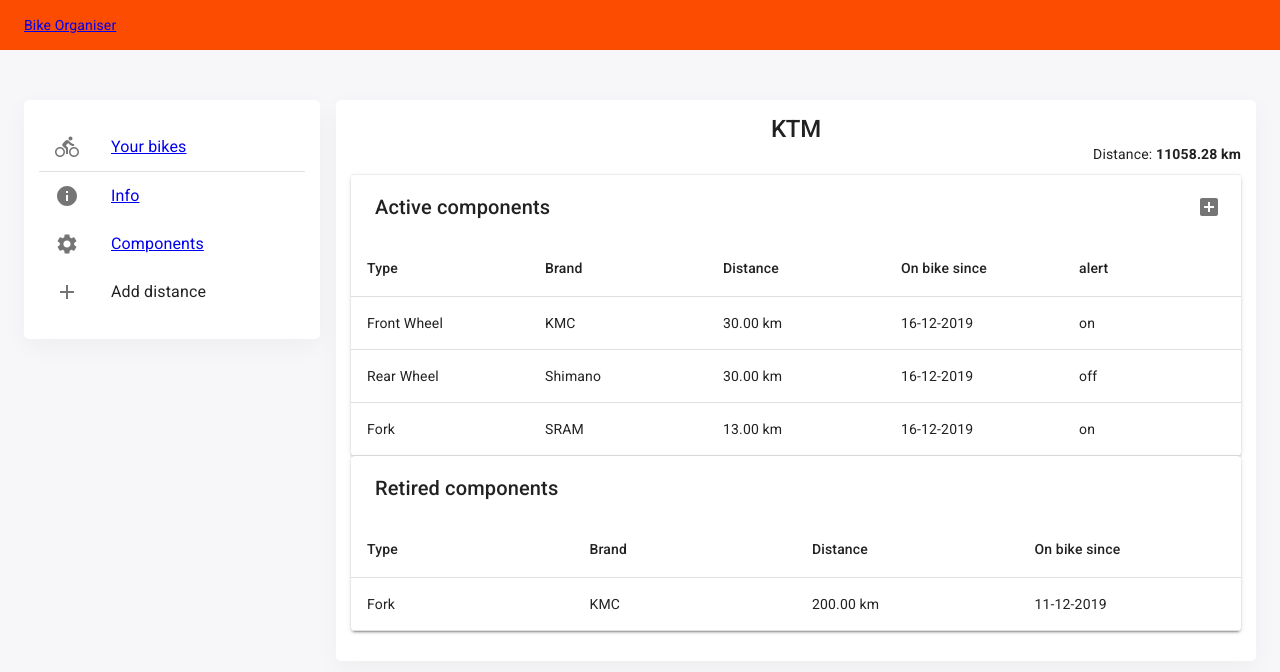
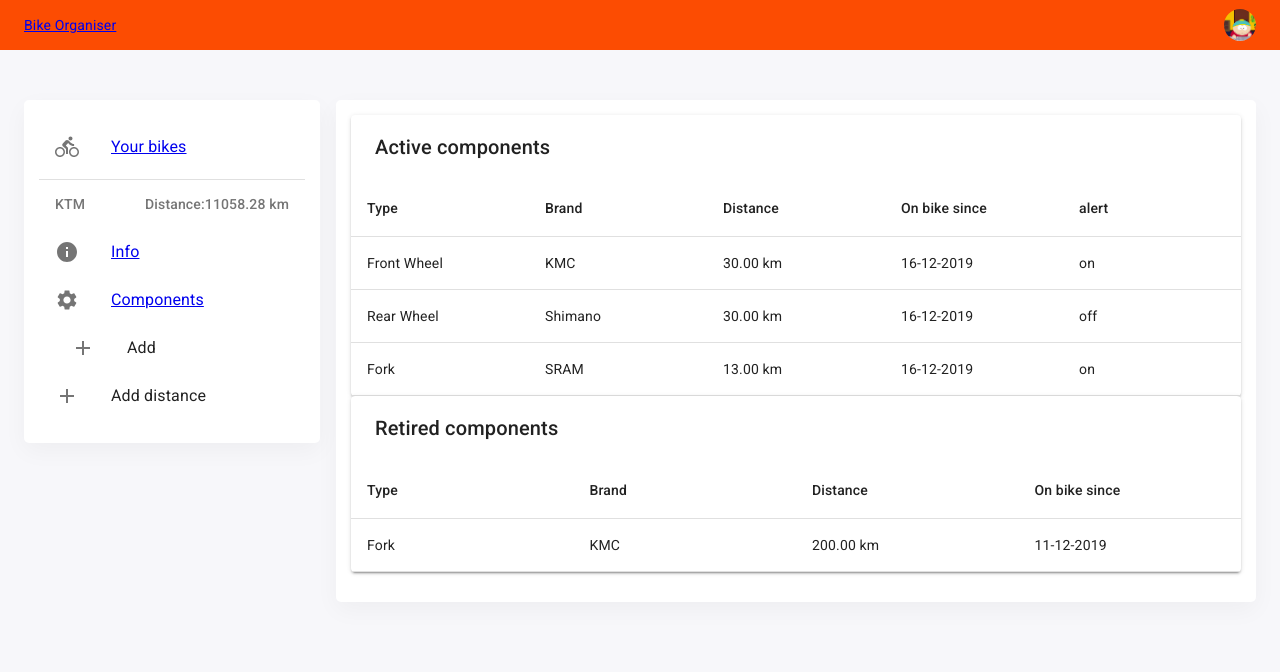
Before and after one commit to saren1986/bikebook, a React (Create React App) app: page /bike/components in a window 1280 px wide. Shown: the top 672 px of the page. Built offline with nearby package versions, Linux system fonts and the light colour scheme.

Commit message:
refactor navigation structure, delete bike top header

```diff
--- a/src/components/BikesPanel/BikeComponents/BikeComponents.jsx
+++ b/src/components/BikesPanel/BikeComponents/BikeComponents.jsx
@@ -85,10 +85,6 @@ const BikeComponents = ({
       },
     });
   };
-  const addNewComponentHandle = () => {
-    history.push(`${location.pathname}/add`);
-  };
-
   return (
     <>
       <MaterialTable
@@ -106,16 +102,6 @@ const BikeComponents = ({
         }
         columns={activeComponentsTable.columns}
         data={activeComponentsTable.data}
-        actions={
-          [
-            {
-              icon: () => <AddBox />,
-              tooltip: 'Add Component',
-              isFreeAction: true,
-              onClick: addNewComponentHandle,
-            },
-          ]
-        }
       />
       {retiredComponents.length ? (
         <MaterialTable
--- a/src/components/BikesPanel/BikeItem/BikeItem.jsx
+++ b/src/components/BikesPanel/BikeItem/BikeItem.jsx
@@ -2,12 +2,12 @@ import React, { useEffect } from 'react';
 import {
   Route, withRouter, Redirect, Switch,
 } from 'react-router-dom';
-import { Typography } from '@material-ui/core';
+
 import { useSelector, useDispatch } from 'react-redux';
 import BikeComponents from '../BikeComponents/BikeComponents';
 import AddComponent from '../BikeComponents/AddComponent/AddComponent';
 import useStyles from './bikeItem.style';
-import { formatDistance } from '../../../utils/distanceFormatters';
+
 import * as actions from '../../../store/actions/index';
 import AddDistance from '../AddDistance/AddDistance';
 import ComponentDetail from '../BikeComponents/ComponentDetail/ComponentDetail';
@@ -25,25 +25,6 @@ const BikeItem = ({ match }) => {
 
   const renderBikeItem = bikeId ? (
     <div className={classes.wrapper}>
-      <div className={classes.bikeItemHeader}>
-        <Typography
-          variant="h2"
-          component="h2"
-          className={classes.title}
-        >
-          {bike.name}
-        </Typography>
-        <div className={classes.topInfo}>
-          <div className={classes.topInfoItem}>
-            <span>
-              Distance:
-              {' '}
-              <strong>{formatDistance(bike.distance, lengthUnit)}</strong>
-            </span>
-          </div>
-        </div>
-      </div>
-
       <div className={classes.bikeItemView}>
         <Switch>
           <Route path={`${match.path}/components/add`}>
--- a/src/components/BikesPanel/BikeItem/BikeItemLinks/BikeItemLinks.jsx
+++ b/src/components/BikesPanel/BikeItem/BikeItemLinks/BikeItemLinks.jsx
@@ -1,21 +1,54 @@
 import React from 'react';
-import { ListItem, ListItemIcon, ListItemText } from '@material-ui/core';
+import {
+  ListItem, ListItemIcon, ListItemText, List,
+} from '@material-ui/core';
+import Divider from '@material-ui/core/Divider';
 import AddIcon from '@material-ui/icons/Add';
 import InfoIcon from '@material-ui/icons/Info';
 import { Link, withRouter } from 'react-router-dom';
 import SettingsIcon from '@material-ui/icons/Settings';
 import { useSelector } from 'react-redux';
+import ListSubheader from '@material-ui/core/ListSubheader';
+import useStyles from './bikeItemLinks.style';
+import { formatDistance } from '../../../../utils/distanceFormatters';
 
 
 const BikeItemLinks = ({ history }) => {
   const activeBike = useSelector((state) => state.bikes.activeBike);
-
+  const bike = useSelector((state) => state.bikes.list.find((bike) => bike.id === activeBike));
+  const { lengthUnit } = useSelector((state) => state.user.units);
+  const classes = useStyles();
   const addDistanceClickHandler = () => {
     history.push('/bike/add-distance');
+  };
+  const addNewComponentHandle = () => {
+    history.push('/bike/components/add');
   };
   return (
     activeBike ? (
       <>
+        <Divider />
+        <List
+          component="nav"
+          aria-labelledby="nested-list-subheader"
+          subheader={(
+            <ListSubheader
+              component="div"
+              id="nested-list-subheader"
+              classes={{
+                root: classes.subheader,
+              }}
+            >
+              <span>{bike.name}</span>
+
+              <span>
+                Distance:
+                {formatDistance(bike.distance, lengthUnit)}
+              </span>
+
+            </ListSubheader>
+      )}
+        >
           <Link to="/bike/info">
             <ListItem button>
               <ListItemIcon>
@@ -32,12 +65,23 @@ const BikeItemLinks = ({ history }) => {
               <ListItemText primary="Components" />
             </ListItem>
           </Link>
+          <List component="div" disablePadding>
+
+            <ListItem button className={classes.nested} onClick={addNewComponentHandle}>
+              <ListItemIcon>
+                <AddIcon />
+              </ListItemIcon>
+              <ListItemText primary="Add" />
+
+            </ListItem>
+          </List>
           <ListItem button onClick={addDistanceClickHandler}>
             <ListItemIcon>
               <AddIcon />
             </ListItemIcon>
             <ListItemText primary="Add distance" />
           </ListItem>
+        </List>
       </>
     ) : null
   );
--- /dev/null
+++ b/src/components/BikesPanel/BikeItem/BikeItemLinks/bikeItemLinks.style.js
@@ -0,0 +1,20 @@
+import { makeStyles } from '@material-ui/core/styles';
+
+const useStyles = makeStyles((theme) => ({
+  navHeader: {
+    textAlign: 'center',
+    padding: '10px 0',
+    fontWeight: 'bold',
+  },
+  nested: {
+    paddingLeft: theme.spacing(4),
+  },
+  subheader: {
+    display: 'flex',
+    alignItems: 'center',
+    justifyContent: 'space-between',
+    flexWrap: 'wrap',
+  }
+}));
+
+export default useStyles;
--- a/src/components/BikesPanel/Links/BikePanelLinks.jsx
+++ b/src/components/BikesPanel/Links/BikePanelLinks.jsx
@@ -1,11 +1,13 @@
 import React from 'react';
-import { ListItem, ListItemIcon, ListItemText } from '@material-ui/core';
+import {
+  ListItem, ListItemIcon, ListItemText, List,
+} from '@material-ui/core';
 import { Link } from 'react-router-dom';
 import DirectionsBikeIcon from '@material-ui/icons/DirectionsBike';
 
 
 const BikePanelLinks = () => (
-  <>
+  <List component="nav" aria-labelledby="nested-list-subheader">
     <Link to="/bike-list">
       <ListItem button>
         <ListItemIcon>
@@ -14,7 +16,7 @@ const BikePanelLinks = () => (
         <ListItemText primary="Your bikes" />
       </ListItem>
     </Link>
-  </>
+  </List>
 );
 
 export default BikePanelLinks;
--- a/src/components/BikesPanel/Navigation/Navigation.jsx
+++ b/src/components/BikesPanel/Navigation/Navigation.jsx
@@ -1,15 +1,14 @@
 import React from 'react';
-import List from '@material-ui/core/List';
 import Divider from '@material-ui/core/Divider';
 import BikeItemLinks from '../BikeItem/BikeItemLinks/BikeItemLinks';
 import BikePanelLinks from '../Links/BikePanelLinks';
 
+
 const Navigation = () => (
-  <List component="nav" aria-labelledby="nested-list-subheader">
+  <>
     <BikePanelLinks />
-    <Divider />
     <BikeItemLinks />
-  </List>
+  </>
 );
 
 export default Navigation;
--- a/src/components/Layouts/MobileDrawer/MobileDrawer.jsx
+++ b/src/components/Layouts/MobileDrawer/MobileDrawer.jsx
@@ -20,13 +20,9 @@ const MobileDrawer = ({ open, closeHandler }) => {
         onClick={closeHandler}
         onKeyDown={closeHandler}
       >
-        <List component="nav" aria-labelledby="nested-list-subheader">
-          <BikePanelLinks />
-          <Divider />
-          <BikeItemLinks />
-        </List>
+        <BikePanelLinks />
+        <BikeItemLinks />
       </div>
-
     </Drawer>
 
   );
```
Also changed, not shown: src/components/BikesPanel/BikeItem/BikeItemHeder/BikeItemHeder.jsx (added, +27 -0 lines). Lines whose indentation alone changed are shown as unchanged.
